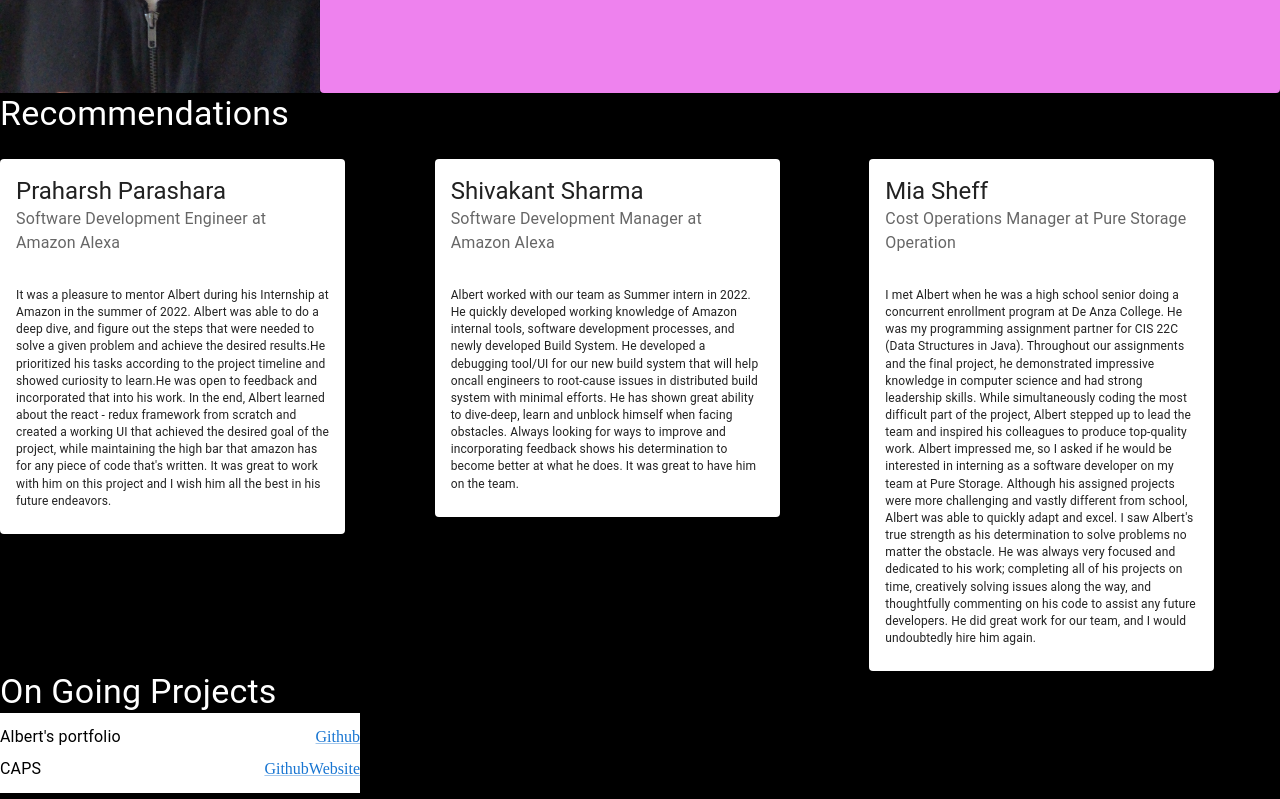
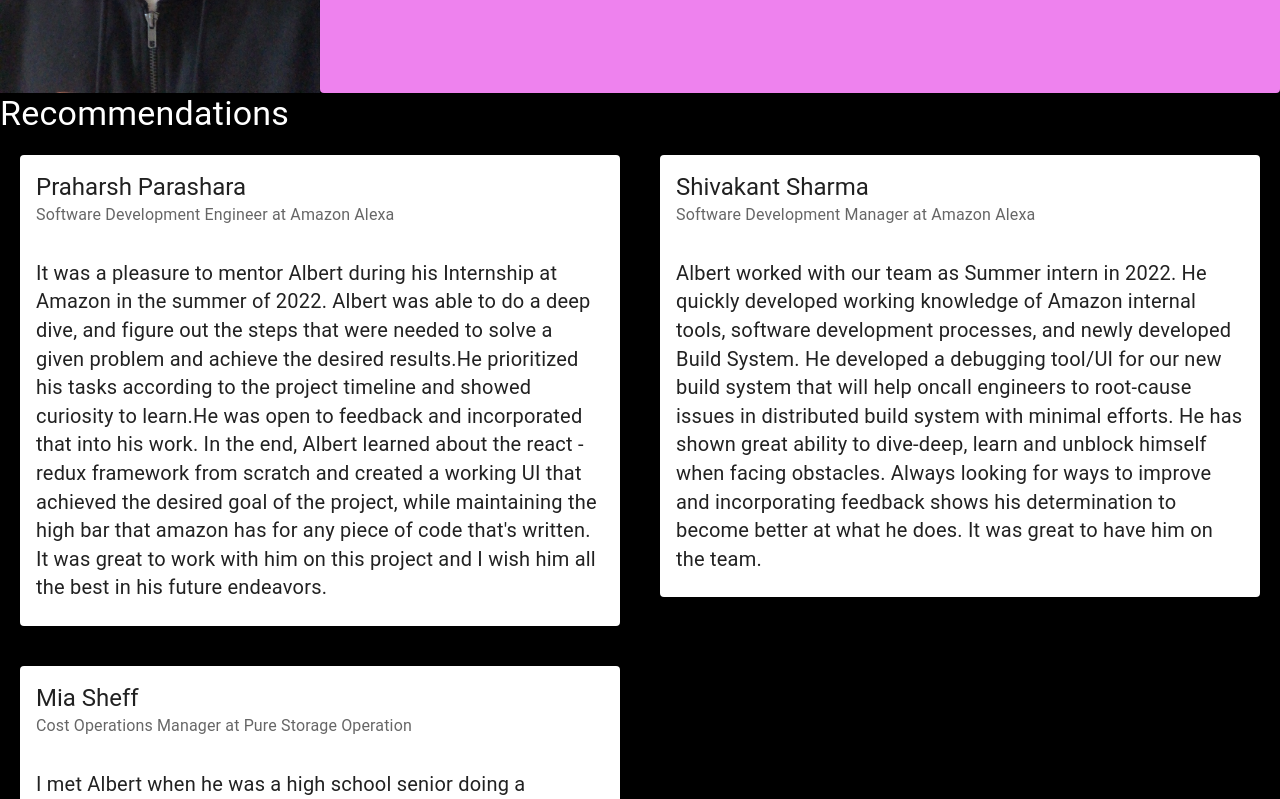
Before and after one commit to albertNightingale/myweb, a React (Create React App) app: page /about in a window 1280 px wide. Shown: the part 540-1339 px from the top of the page. Built offline with nearby package versions, Linux system fonts and the light colour scheme.

Commit message:
update recommendation styling and update the rest of section components to be consistent with each other

```diff
--- a/src/pages/About.tsx
+++ b/src/pages/About.tsx
@@ -1,62 +1,18 @@
-import {
-  Box,
-  Card,
-  CardContent,
-  CardHeader,
-  Grid,
-  Link,
-  List,
-  ListItem,
-  ListItemText,
-  Stack,
-  Typography,
-} from "@mui/material";
+import { Stack } from "@mui/material";
 import React from "react";
 
-import RecommendationCard from "./About/Recommendation";
+import RecommendationSection from "./About/Recommendation";
+import PastExperienceSection from "./About/PastExperience";
+import AboutMeSection from "./About/AboutMe";
+import OnGoingProjectsSection from "./About/OnGoingProjects";
 
-import recommendationList, { Recommendation } from "../data/recommendations";
-import projects, { Project } from "../data/projects";
-import experiences, { Experience } from "../data/experiences";
-import SectionTitle from "../components/SectionTitle";
-import PastExperience from "./About/PastExperience";
-import AboutMe from "./About/AboutMe";
-import OnGoingProjects from "./About/OnGoingProjects";
-
-class About extends React.Component {
-  recommendationSection = () => {
-    const recommandationComponents = recommendationList.map(
-      (rec: Recommendation) => {
-        return <RecommendationCard recommendation={rec} />;
-      }
-    );
-
-    return (
-      <Grid
-        container
-        spacing={{ xs: 3, sm: 3, md: 3 }}
-        columns={{ xs: 12, sm: 12, md: 12 }}
-      >
-        <Grid item xs={12} sm={12} md={12}>
-          <Typography variant="h4" sx={{ color: "white" }}>
-            Recommendations
-          </Typography>
-        </Grid>
-        {recommandationComponents}
-      </Grid>
-    );
-  };
-
-  render() {
-    return (
-      <Stack sx={{ backgroundColor: "black" }}>
-        <AboutMe />
-        {this.recommendationSection()}
-        <OnGoingProjects />
-        <PastExperience />
-      </Stack>
-    );
-  }
+export default function About(props: any) {
+  return (
+    <Stack sx={{ backgroundColor: "black" }}>
+      <AboutMeSection />
+      <RecommendationSection />
+      <OnGoingProjectsSection />
+      <PastExperienceSection />
+    </Stack>
+  );
 }
-
-export default About;
--- a/src/pages/About/OnGoingProjects.tsx
+++ b/src/pages/About/OnGoingProjects.tsx
@@ -1,15 +1,10 @@
 import React from "react";
-import {
-  Box,
-  Link,
-  Typography,
-  ListItem,
-  ListItemText,
-  List,
-} from "@mui/material";
+import { Box, Link, List } from "@mui/material";
 
 import projects, { Project as ProjectType } from "../../data/projects";
-import ProjectComponent from "../../components/Project";
+
+import SectionTitle from "../../components/SectionTitle";
+import ProjectListItem from "../../components/ProjectListItem";
 
 function mapOnGoingProjects() {
   const projectLists = projects
@@ -23,31 +18,27 @@ function mapOnGoingProjects() {
       if (proj.website) {
         links.push(<Link href={proj.website}>Website</Link>);
       }
-
       const projectItem = (
-        <ProjectComponent project={proj}>{links}</ProjectComponent>
+        <ProjectListItem project={proj}>{links}</ProjectListItem>
       );
-
       return projectItem;
     });
 
-  return projectLists;
-}
-
-export default function OnGoingProjects(prop: any) {
-  const projectLists = mapOnGoingProjects();
   return (
     <Box>
-      <Typography variant="h4" sx={{ color: "white" }}>
-        On Going Projects
-      </Typography>
-      <Box>
-        <List
-          sx={{ width: "100%", maxWidth: 360, bgcolor: "background.paper" }}
-        >
-          {projectLists}
-        </List>
-      </Box>
+      <List sx={{ width: "100%", maxWidth: 360, bgcolor: "background.paper" }}>
+        {projectLists}
+      </List>
     </Box>
   );
 }
+
+export default function OnGoingProjectsSection(props: any) {
+  const onGoingProjectComponent = mapOnGoingProjects();
+  return (
+    <Box>
+      <SectionTitle sectionName="On Going Projects" />
+      {onGoingProjectComponent}
+    </Box>
+  );
+}
--- a/src/pages/About/PastExperience.tsx
+++ b/src/pages/About/PastExperience.tsx
@@ -32,7 +32,10 @@ function addKeyValueContents(experience: Experience) {
   return contents;
 }
 
-function getPastExperience(experience: Experience) {
+interface pastExperienceComponentProp {
+  experience: Experience;
+}
+function PastExperienceComponent({ experience }: pastExperienceComponentProp) {
   return (
     <Card sx={{ backgroundColor: "blue" }}>
       <CardHeader
@@ -55,13 +58,14 @@ function getPastExperience(experience: Experience) {
   );
 }
 
-export default function PastExperience(props: any) {
+export default function PastExperienceSection(props: any) {
+  const experiencesComponentList = experiences.map((experience: Experience) => {
+    return <PastExperienceComponent experience={experience} />;
+  });
   return (
     <Box>
       <SectionTitle sectionName="Past Experiences" />
-      {experiences.map((experience: Experience) => {
-        return getPastExperience(experience);
-      })}
+      {experiencesComponentList}
     </Box>
   );
 }
--- a/src/pages/About/Recommendation.tsx
+++ b/src/pages/About/Recommendation.tsx
@@ -1,26 +1,35 @@
-import { Grid, Card, CardHeader, CardContent, Typography } from "@mui/material";
-import { Recommendation } from "../../data/recommendations";
+import {
+  Grid,
+  Card,
+  CardHeader,
+  CardContent,
+  Typography,
+  Box,
+} from "@mui/material";
+import SectionTitle from "../../components/SectionTitle";
+import recommendationList, { Recommendation } from "../../data/recommendations";
 
 type PropType = {
   recommendation: Recommendation;
 };
 
-export default function RecommendationCard({ recommendation: rec }: PropType) {
+function RecommendationCard({ recommendation: rec }: PropType) {
   return (
     <Grid
       item
       key={`${rec.recommender}@${rec.role}@${rec.company}`}
-      xs={12}
+      xs={6}
       sm={6}
-      md={4}
+      md={6}
+      sx={{ padding: "20px" }}
     >
-      <Card sx={{ maxWidth: 345 }}>
+      <Card sx={{ maxWidth: "100%" }}>
         <CardHeader
           title={rec.recommender}
           subheader={`${rec.role} at ${rec.company}`}
         />
         <CardContent>
-          <Typography variant="body2" sx={{ fontSize: 12 }}>
+          <Typography variant="body2" sx={{ fontSize: 20 }}>
             {rec.recommendation}
           </Typography>
         </CardContent>
@@ -28,3 +37,25 @@ export default function RecommendationCard({ recommendation: rec }: PropType) {
     </Grid>
   );
 }
+
+export default function RecommendationSection(props: any) {
+  const recommendationComponentList = recommendationList.map(
+    (rec: Recommendation) => {
+      return <RecommendationCard recommendation={rec} />;
+    }
+  );
+  return (
+    <Box>
+      <SectionTitle sectionName="Recommendations" />
+      <Grid container>{recommendationComponentList}</Grid>
+    </Box>
+  );
+}
+
+/*
+<Grid item xs={12} sm={12} md={12}>
+<Typography variant="h4" sx={{ color: "white" }}>
+  Recommendations
+</Typography>
+</Grid>
+*/
```
Also changed, not shown: src/components/ProjectListItem.tsx (renamed from src/components/Project.tsx, +4 -13 lines).
